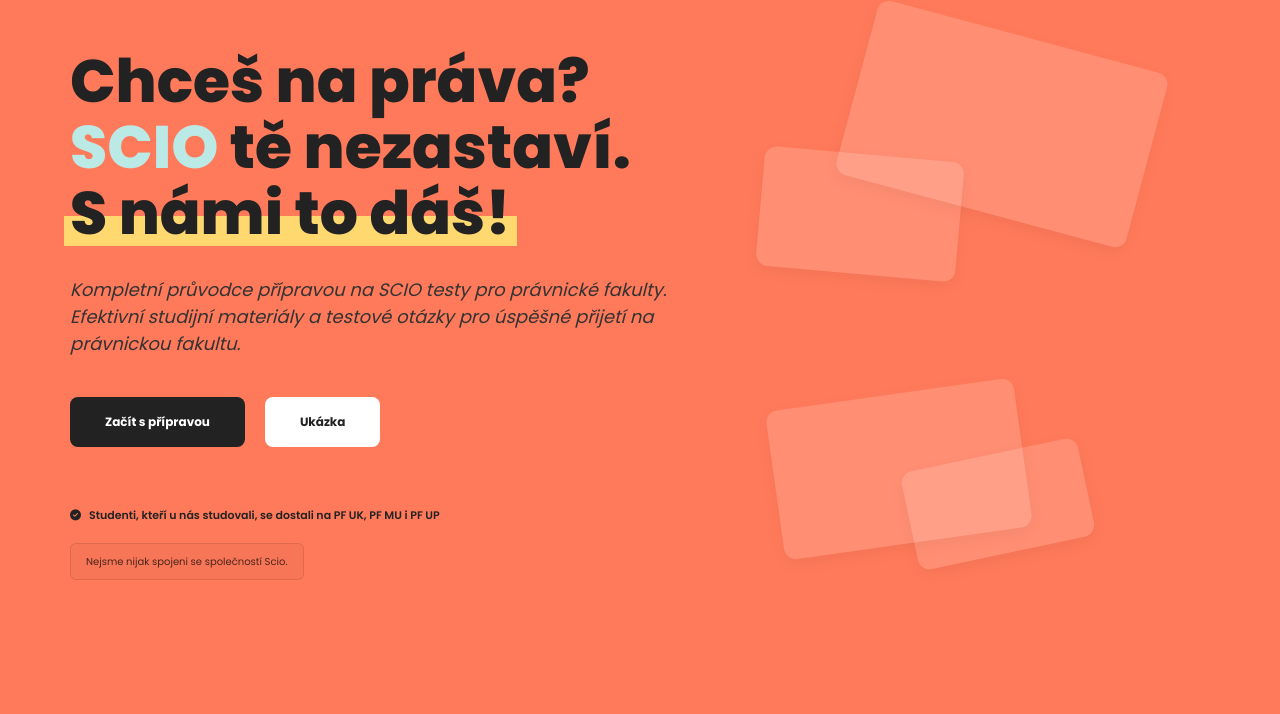
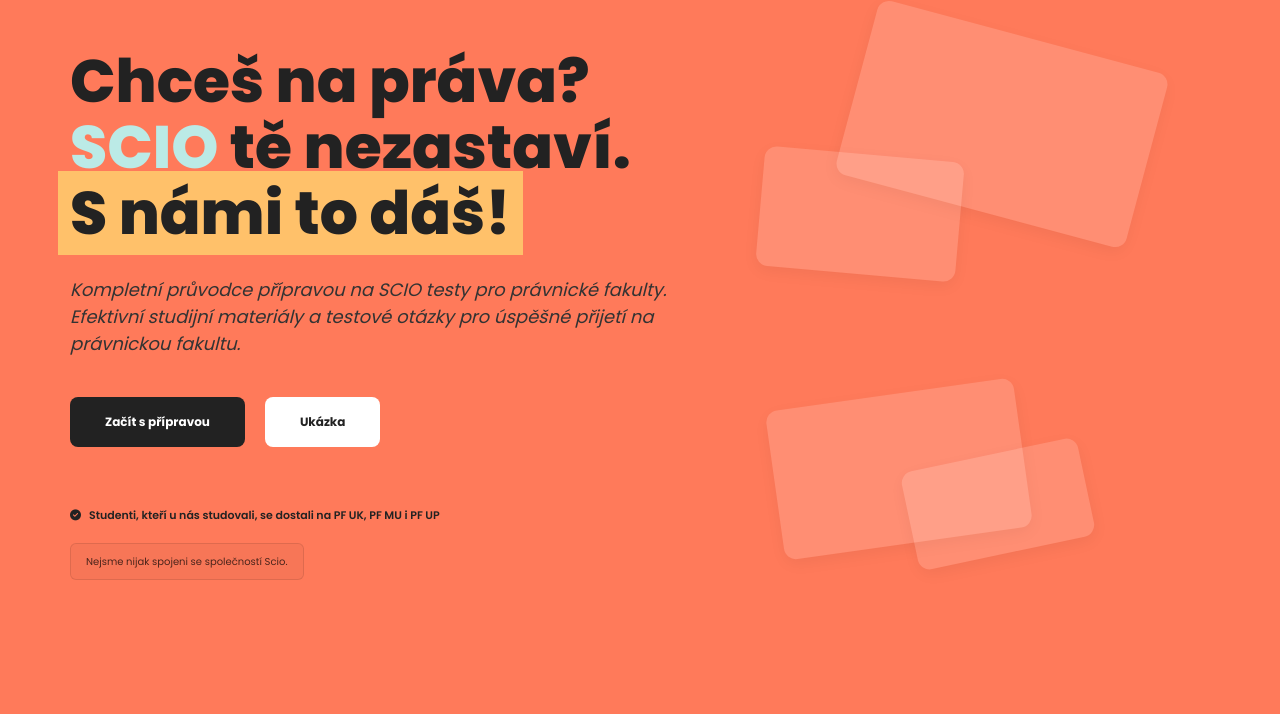
Before and after one commit to zsvkarty/zsvkarty.github.io, a website: page index.html in a window 1280 px wide. Shown: the part 86-800 px from the top of the page. Drawn offline with Linux system fonts and the light colour scheme.

Commit message:
update highlighter

```diff
--- a/index.html
+++ b/index.html
@@ -1730,37 +1730,6 @@
       display: inline-block; /* Prevent taking full width */
     }
 
-    .highlighted-text {
-      position: relative; /* Needed for pseudo-element positioning */
-      display: inline-block; /* Ensures pseudo-element stays within bounds */
-      /* Remove static background styles */
-      padding: 0 0.1em; /* Minimal padding adjustment if needed */
-      margin: 0 -0.1em;
-    }
-
-    .highlighted-text::after {
-      content: '';
-      position: absolute;
-      left: 0;
-      bottom: 0; /* Position at the bottom */
-      height: 45%; /* Height of the highlight */
-      width: 0; /* Start with zero width */
-      background-color: rgba(255, 241, 118, 0.8); /* Highlight color */
-      z-index: -1; /* Place behind the text */
-      animation: highlight-draw 0.6s ease-out forwards;
-      /* Start animation slightly after text reveals */
-      animation-delay: 0.8s; /* Corresponds roughly to reveal delay-3 */
-    }
-
-    @keyframes highlight-draw {
-      from {
-        width: 0;
-      }
-      to {
-        width: 100%;
-      }
-    }
-
     /* Background flashcards */
     .flashcard-bg {
       position: absolute;
@@ -1876,17 +1845,6 @@
         max-width: 90%; /* Prevent stretching too wide */
         /* Base styles now handle most styling */
       }
-
-      /* Make sure mobile header doesn't force white background by default */
-      .header {
-        /* Remove or comment out any background-color: var(--white); here */
-        /* The .header.active class will handle the white background on scroll */
-      }
-
-      /* Add animation delay adjustment for mobile if needed */
-      .highlighted-text::after {
-        animation-delay: 0.8s; /* Adjust if reveal delays differ on mobile */
-      }
     }
 
     @media (max-width: 576px) {
@@ -1920,6 +1878,35 @@
       .simple-disclaimer {
         font-size: 0.9rem; /* Override for smallest screens */
         padding: 8px 12px;
+      }
+    }
+    .highlighted-text {
+      position: relative;
+      display: inline;
+      color: inherit;
+      padding: 0 0.2em;
+      margin: 0 -0.2em;
+      z-index: 1;
+    }
+
+    .highlighted-text::before {
+      content: "";
+      position: absolute;
+      left: 0;
+      top: 0;
+      bottom: 0;
+      width: 0%;
+      background-color: rgba(255, 241, 118, 0.6); /* Yellowish highlight */
+      z-index: -1;
+      animation: highlightAnimation 1.5s forwards 0.5s;
+    }
+
+    @keyframes highlightAnimation {
+      0% {
+        width: 0%;
+      }
+      100% {
+        width: 100%;
       }
     }
   </style>
```
Also changed, not shown: 1 other file.
